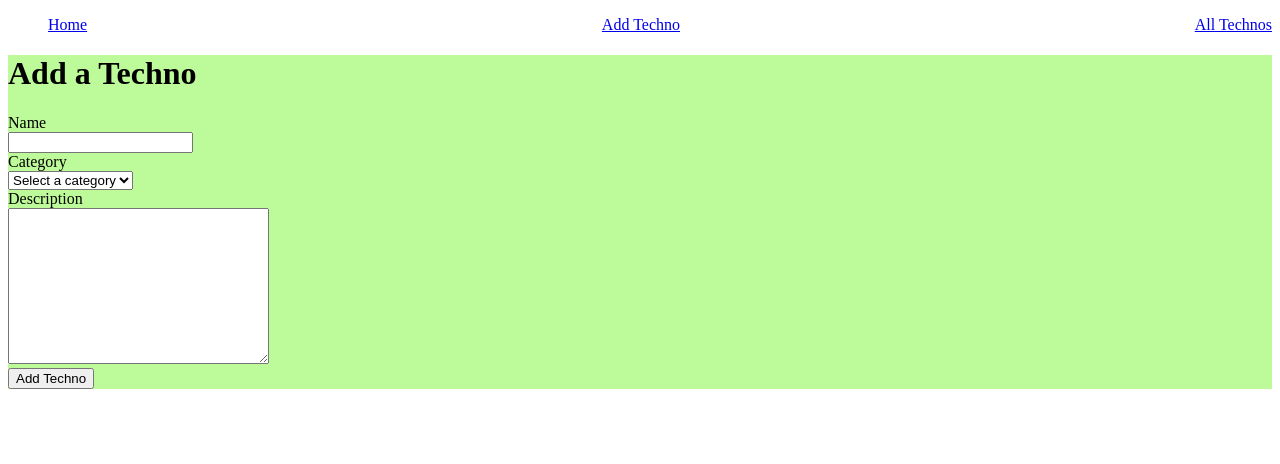
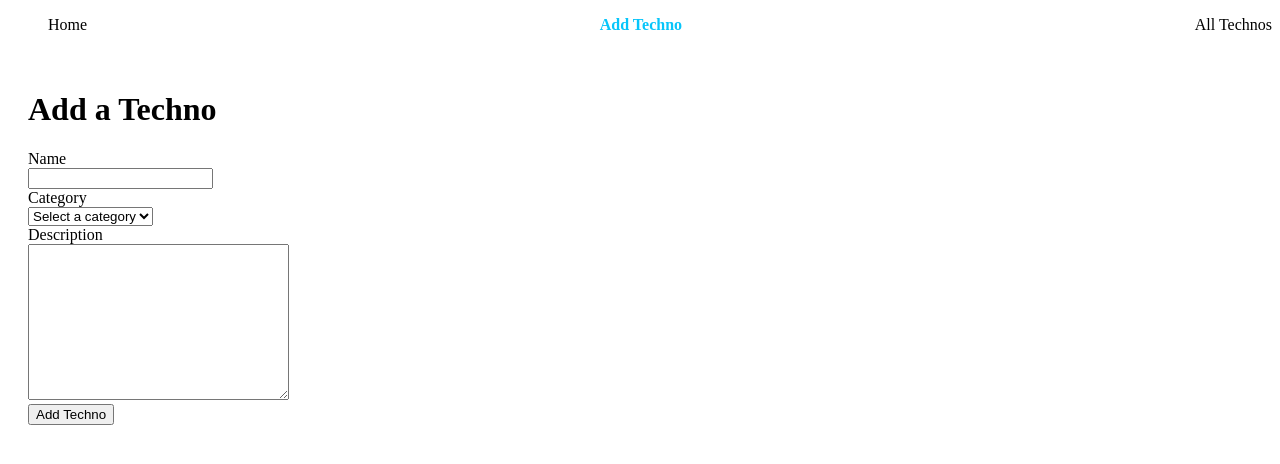
Before and after one commit to Tadkozh/reactcataloguetechnos, a React (Create React App) app: page /add in a window 1280 px wide. Shown: the top 464 px of the page. Built offline with nearby package versions, Linux system fonts and the light colour scheme.

Commit message:
Distinguer quel bouton du menu est actif (ie sur quelle page on est) + suppression des background color

```diff
--- a/src/App.js
+++ b/src/App.js
@@ -12,6 +12,7 @@
       <Menu />
       <Routes>
         <Route path='/' element={<Home />} />
+        <Route path='/home' element={<Home />} />
         <Route path='/add' element={<TechnoAdd />} />
         <Route path='/list' element={<TechnoList />} />
       </Routes>
--- a/src/components/Menu.js
+++ b/src/components/Menu.js
@@ -4,9 +4,10 @@
   return (
     <div className='menu'>
       <ul>
-        <li> <NavLink to='/'>Home</NavLink></li>
-        <li> <NavLink to='/add'>Add Techno</NavLink></li>
-        <li> <NavLink to='/list'>All Technos</NavLink></li>
+        {/* <li><NavLink to="/" end>Home</NavLink></li> */}
+        <li><NavLink to='/home' className={({ isActive }) => (isActive ? 'activeLink' : undefined)}>Home</NavLink></li>
+        <li><NavLink to='/add' className={({ isActive }) => (isActive ? 'activeLink' : undefined)}>Add Techno</NavLink></li>
+        <li><NavLink to='/list' className={({ isActive }) => (isActive ? 'activeLink' : undefined)}>All Technos</NavLink></li>
       </ul>
     </div>
   )
--- a/src/css/home.css
+++ b/src/css/home.css
@@ -1,4 +1,3 @@
 .home {
-  background: #f5f5f5;
   padding: 20px;
 }
--- a/src/css/menu.css
+++ b/src/css/menu.css
@@ -8,3 +8,13 @@
   flex-direction: row;
   justify-content: space-between;
 }
+
+a {
+  text-decoration: none;
+  color: #000;
+}
+
+.activeLink {
+  font-weight: bold;
+  color: #07c5fa;
+}
--- a/src/css/technoadd.css
+++ b/src/css/technoadd.css
@@ -1,3 +1,3 @@
 .techno-add {
-  background-color: rgb(189, 250, 153);
+  padding: 20px;
 }
--- a/src/css/technolist.css
+++ b/src/css/technolist.css
@@ -1,3 +1,3 @@
 .techno-list {
-  background-color: rgb(252, 250, 168);
+  padding: 20px;
 }
```
